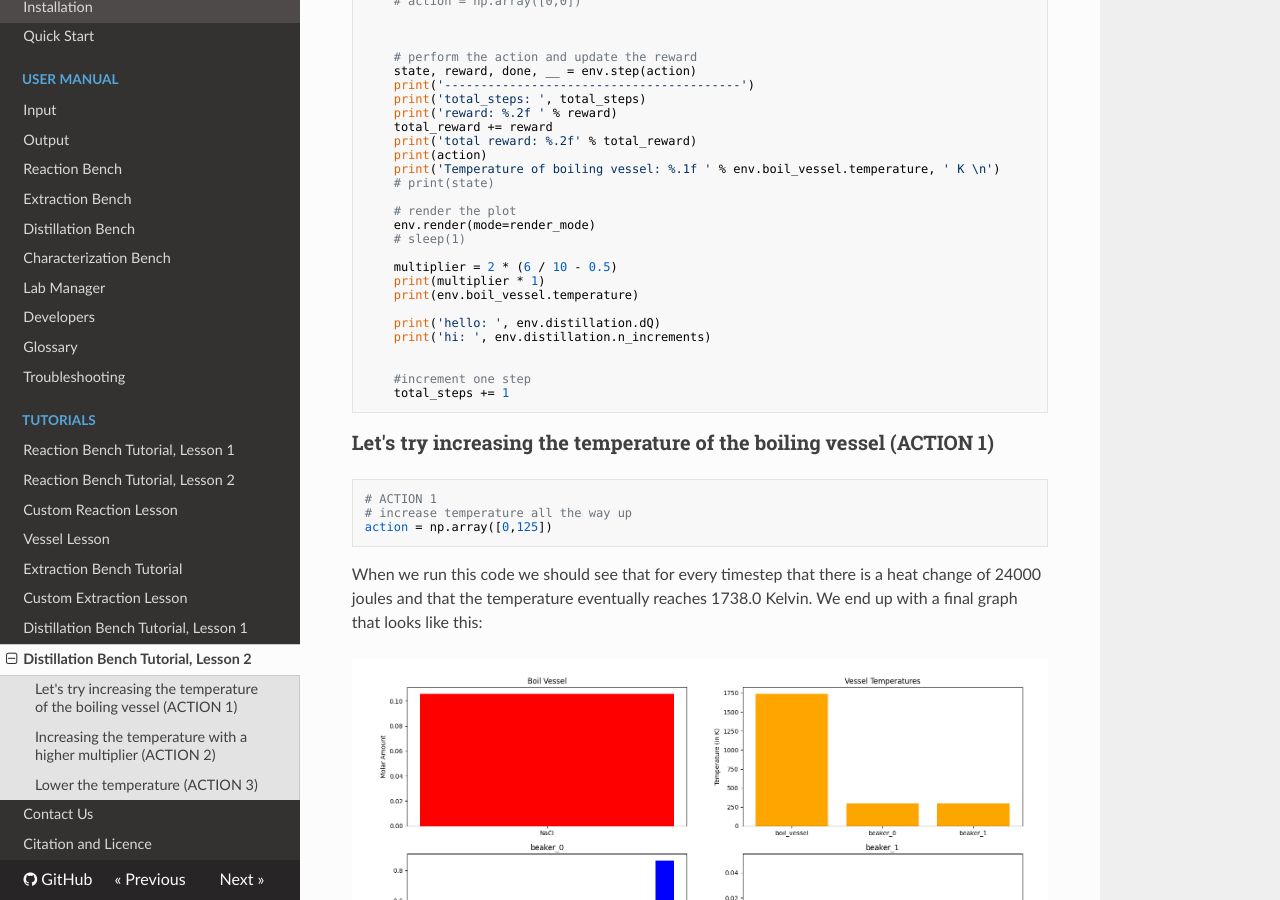
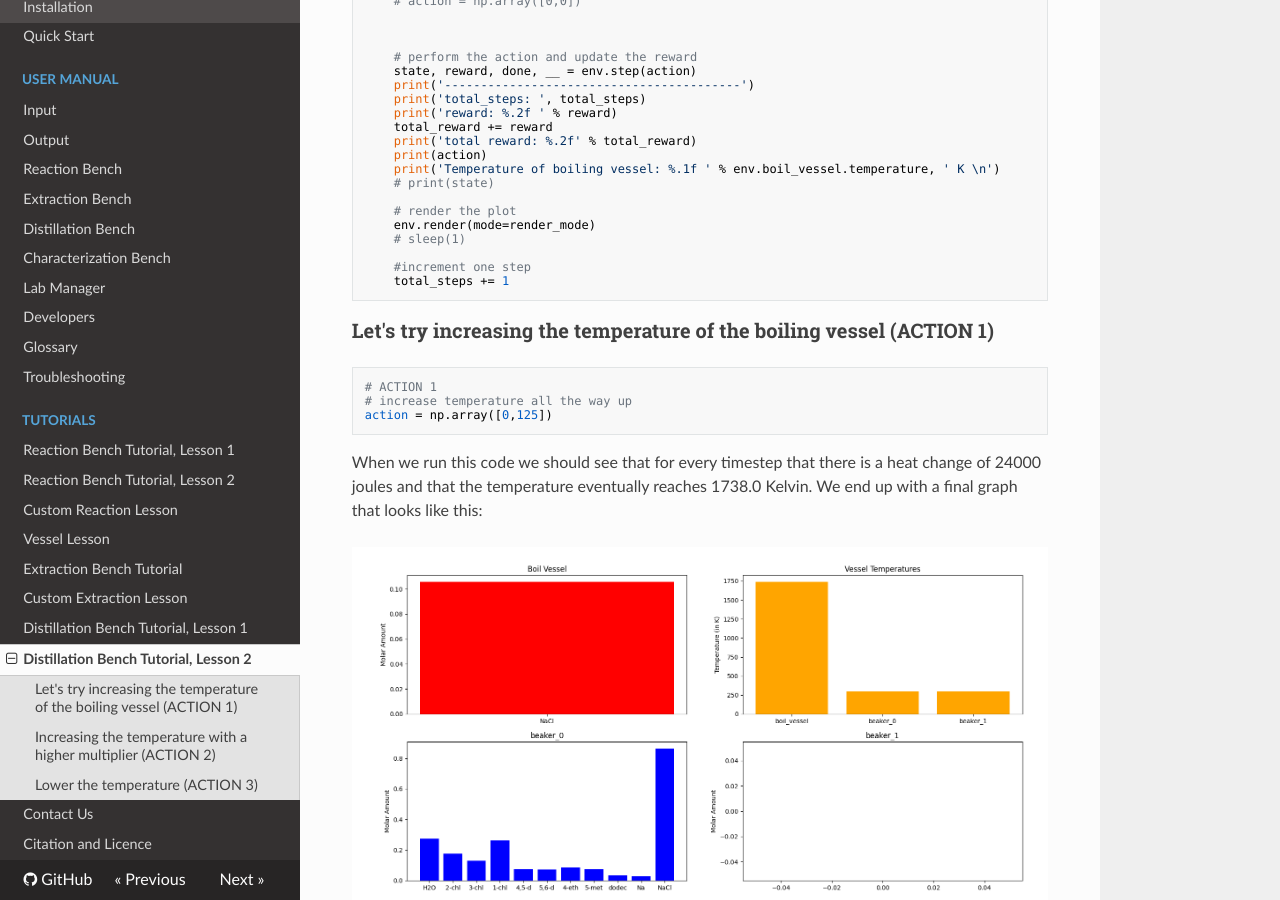
Before and after one commit to chemgymrl/chemgymrl, an MkDocs documentation site: the page built from docs/lesson_2_distillation.md, in a window 1280 px wide and 900 px high, scrolled down 1729 px. Built offline with MkDocs 1.6.1, drawn with Linux system fonts in a browser that asks for light colours; nearby versions of some CDN libraries.

Commit message:
fixed code

````diff
--- a/docs/lesson_2_distillation.md
+++ b/docs/lesson_2_distillation.md
@@ -129,14 +129,6 @@ while not done:
     env.render(mode=render_mode)
     # sleep(1)
 
-    multiplier = 2 * (6 / 10 - 0.5)
-    print(multiplier * 1)
-    print(env.boil_vessel.temperature)
-
-    print('hello: ', env.distillation.dQ)
-    print('hi: ', env.distillation.n_increments)
-
-
     #increment one step
     total_steps += 1
 ```
````
